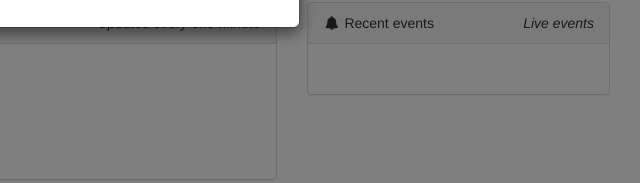
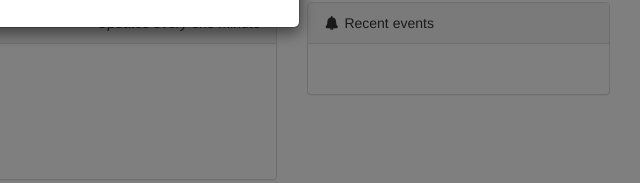
Before and after one commit to NickParks/MixTools, a plain HTML site: page index.html in a window 1280 px wide. Shown: the part 189-372 px from the top of the page, 640-1280 px from the left. Drawn offline with Linux system fonts and the light colour scheme.

Commit message:
Remove 'live events' from right side of Recent Events table

```diff
--- a/index.html
+++ b/index.html
@@ -181,9 +181,6 @@
                     <div class="panel panel-default">
                         <div class="panel-heading">
                             <i class="fa fa-bell fa-fw"></i> Recent events
-                            <div class="pull-right">
-                                <i>Live events</i>
-                            </div>
                         </div>
                         <!-- /.panel-heading -->
                         <div class="panel-body">
```
